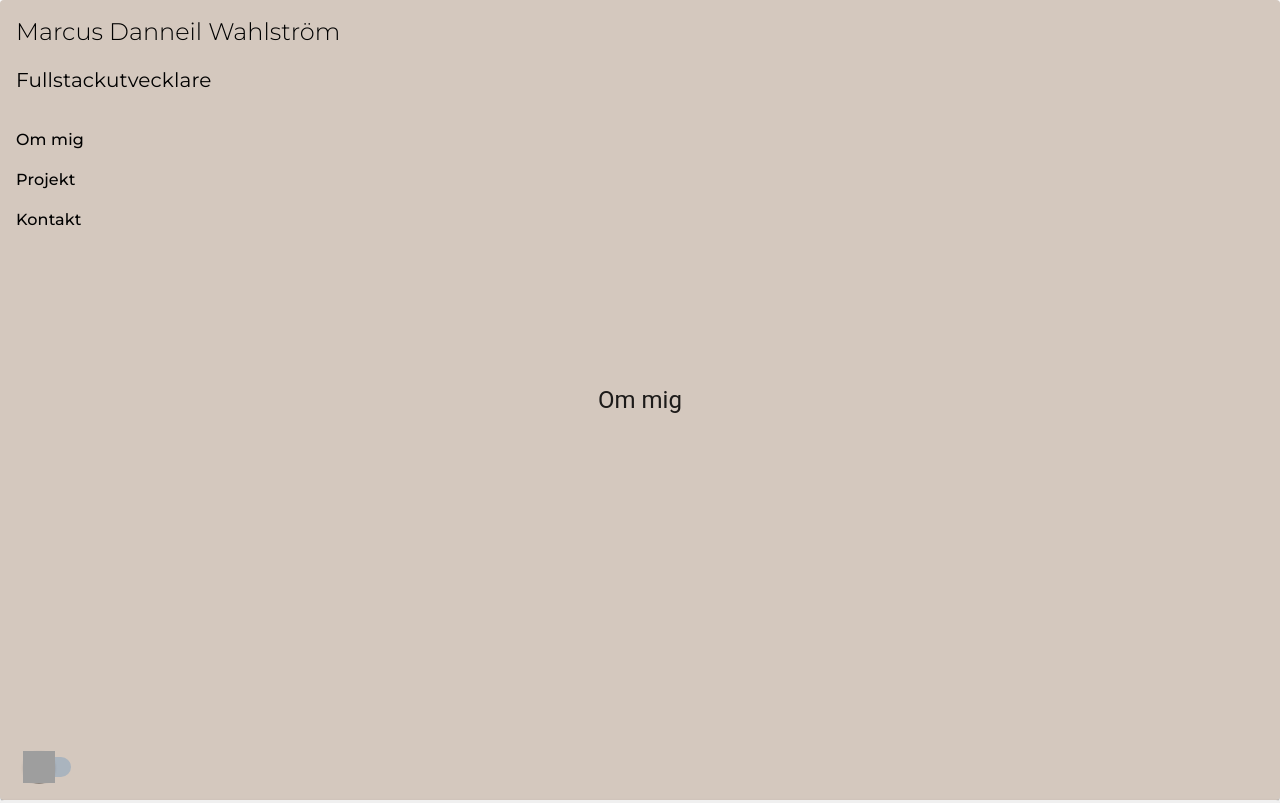
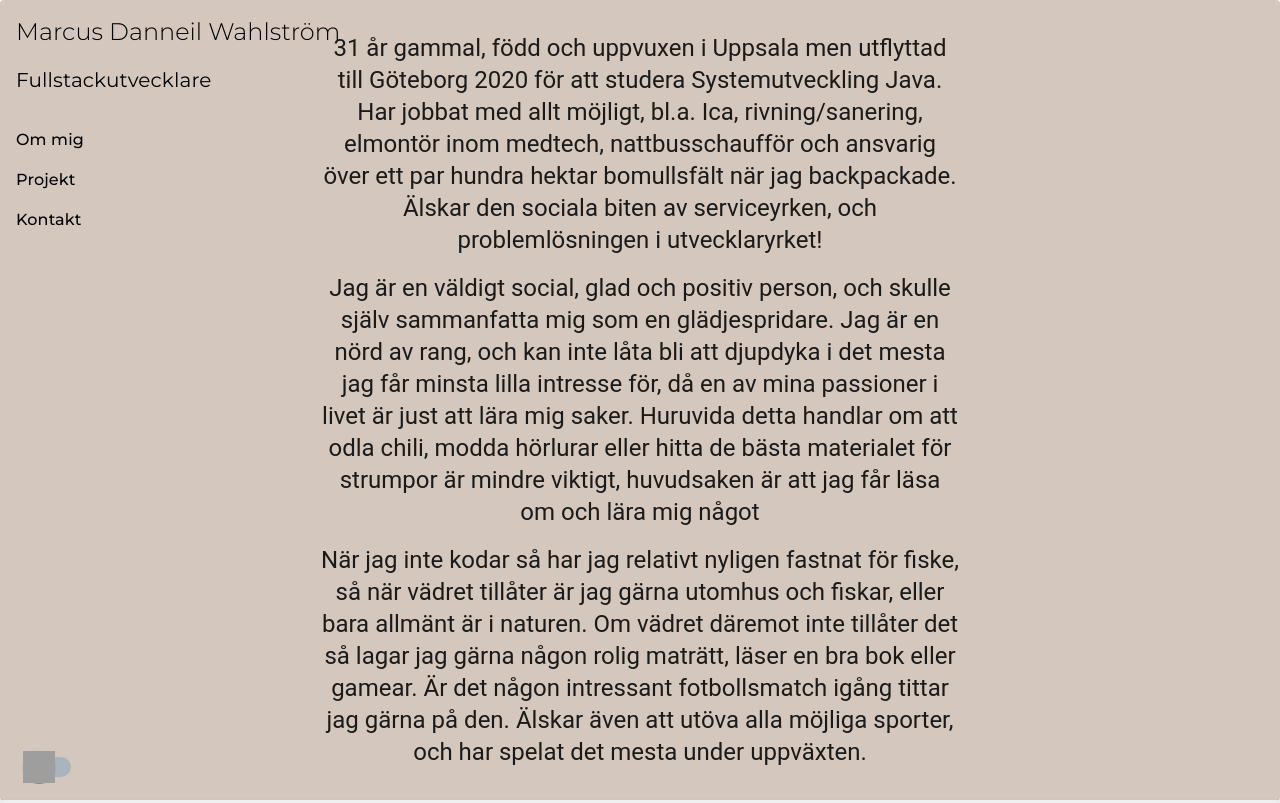
Before and after one commit to mdanneil/reactportfolio, a React (Create React App) app: page / in a window 1280 px wide. Shown: the top 803 px of the page. Built offline with nearby package versions, Linux system fonts and the light colour scheme; grey boxes are pictures that could not be loaded.

Commit message:
first draft translations

```diff
--- a/src/components/About.tsx
+++ b/src/components/About.tsx
@@ -13,8 +13,12 @@ const About = () => {
         alignItems="center"
         style={{ height: "100vh" }}
       >
-        <Grid item>
+        <Grid item width={"50%"} textAlign={"center"}>
           <Typography variant="h5">{t("About.about")}</Typography>
+          <p></p>
+          <Typography variant="h5">{t("About.personality")}</Typography>
+          <p></p>
+          <Typography variant="h5">{t("About.interests")}</Typography>
         </Grid>
       </Grid>
     </section>
--- a/src/translations/english.json
+++ b/src/translations/english.json
@@ -1,6 +1,8 @@
 {
   "About": {
-    "about": "About me"
+    "about": "31 years old, born and raised in Uppsala but moved to Gothenburg in 2020 to study System Development Java. I've worked in various fields, including Ica, demolition/sanitation, electrical assembly in medtech, night bus driver, and overseeing a couple of hundred hectares of cotton fields while backpacking. I love the social aspect of service professions and the problem-solving in the development profession!",
+    "personality": "I am a very social, cheerful, and positive person, and I would describe myself as a spreader of joy. I am a dedicated nerd and can't resist delving into anything that sparks even the slightest interest. One of my life's passions is learning things, whether it's about growing chili peppers, modding headphones, or finding the best material for socks. The key is that I get to read and learn something.",
+    "interests": "When I'm not coding, I've recently taken up fishing, so when the weather allows, I enjoy being outdoors fishing or simply in nature. If the weather doesn't cooperate, I like to cook an interesting dish, read a good book, or play games. If there's an interesting football match on, I'm happy to watch it. I also love practicing all sorts of sports and have played a variety of them during my upbringing."
   },
   "Projects": {
     "projects": "Projects"
--- a/src/translations/swedish.json
+++ b/src/translations/swedish.json
@@ -1,6 +1,8 @@
 {
   "About": {
-    "about": "Om mig"
+    "about": "31 år gammal, född och uppvuxen i Uppsala men utflyttad till Göteborg 2020 för att studera Systemutveckling Java. Har jobbat med allt möjligt, bl.a. Ica, rivning/sanering, elmontör inom medtech, nattbusschaufför och ansvarig över ett par hundra hektar bomullsfält när jag backpackade. Älskar den sociala biten av serviceyrken, och problemlösningen i utvecklaryrket!",
+    "personality": "Jag är en väldigt social, glad och positiv person, och skulle själv sammanfatta mig som en glädjespridare. Jag är en nörd av rang, och kan inte låta bli att djupdyka i det mesta jag får minsta lilla intresse för, då en av mina passioner i livet är just att lära mig saker. Huruvida detta handlar om att odla chili, modda hörlurar eller hitta de bästa materialet för strumpor är mindre viktigt, huvudsaken är att jag får läsa om och lära mig något",
+    "interests": "När jag inte kodar så har jag relativt nyligen fastnat för fiske, så när vädret tillåter är jag gärna utomhus och fiskar, eller bara allmänt är i naturen. Om vädret däremot inte tillåter det så lagar jag gärna någon rolig maträtt, läser en bra bok eller gamear. Är det någon intressant fotbollsmatch igång tittar jag gärna på den. Älskar även att utöva alla möjliga sporter, och har spelat det mesta under uppväxten."
   },
   "Projects": {
     "projects": "Projekt"
```
